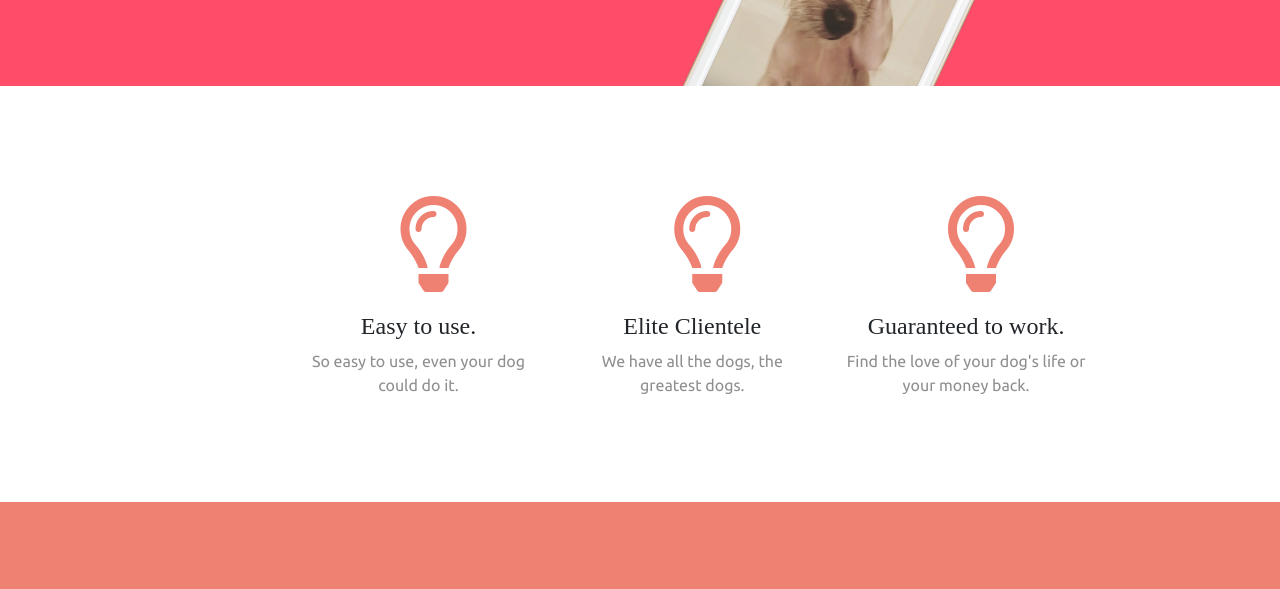
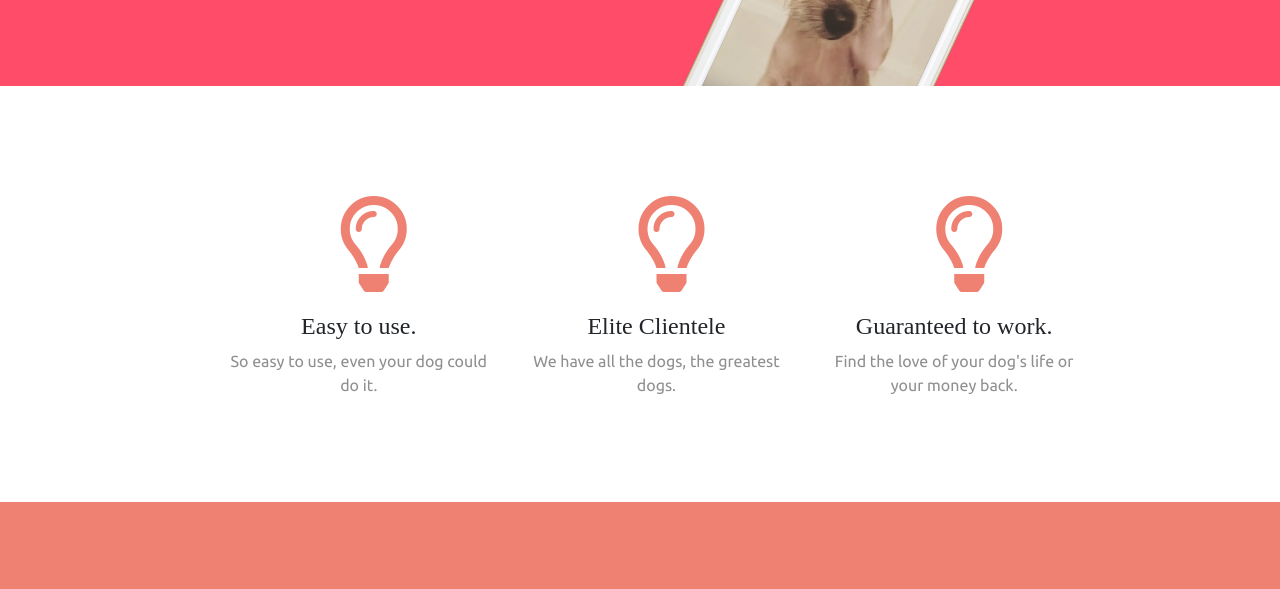
Before and after one commit to mahadihpu/tindog-app, a plain HTML site: page index.html in a window 1280 px wide. Shown: the part 451-1040 px from the top of the page. Drawn offline with nearby package versions, Linux system fonts and the light colour scheme.

Commit message:
Update styles.css

```diff
--- a/css/styles.css
+++ b/css/styles.css
@@ -56,7 +56,7 @@ z-index: 1;
 text-align: center;
 }
 #row-2{
-margin-left:10%;
+margin-left:2%;
 }
 .far{
 font-size:6rem;
```
